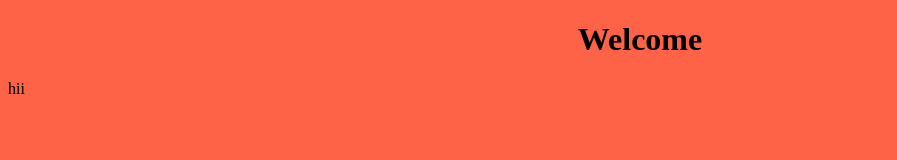
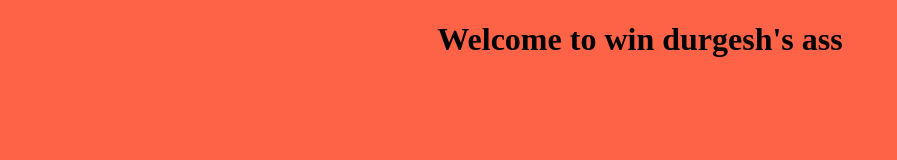
Before and after one commit to durgesh908/Durgesh, a plain HTML site: page index.html in a window 1280 px wide. Shown: the whole page, without its empty margins (0-897 px from the left). Drawn offline with Linux system fonts and the light colour scheme.

Commit message:
fourth commit

```diff
--- a/index.html
+++ b/index.html
@@ -7,6 +7,6 @@
     <link rel="stylesheet" href="style.css">
 </head>
 <body style="background-color: tomato;">
-    <h1 style="text-align: center;">Welcome</h1>
+    <h1 style="text-align: center;">Welcome to win durgesh's ass</h1>
 </body>
-</html>hii
+</html>
```
